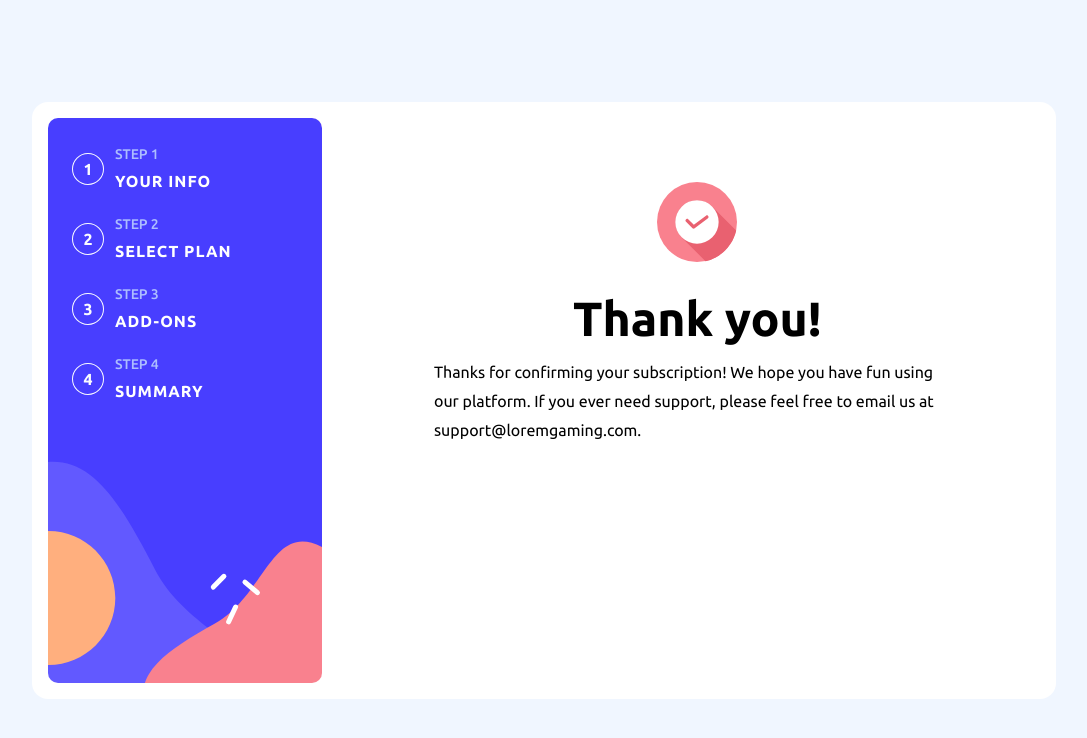
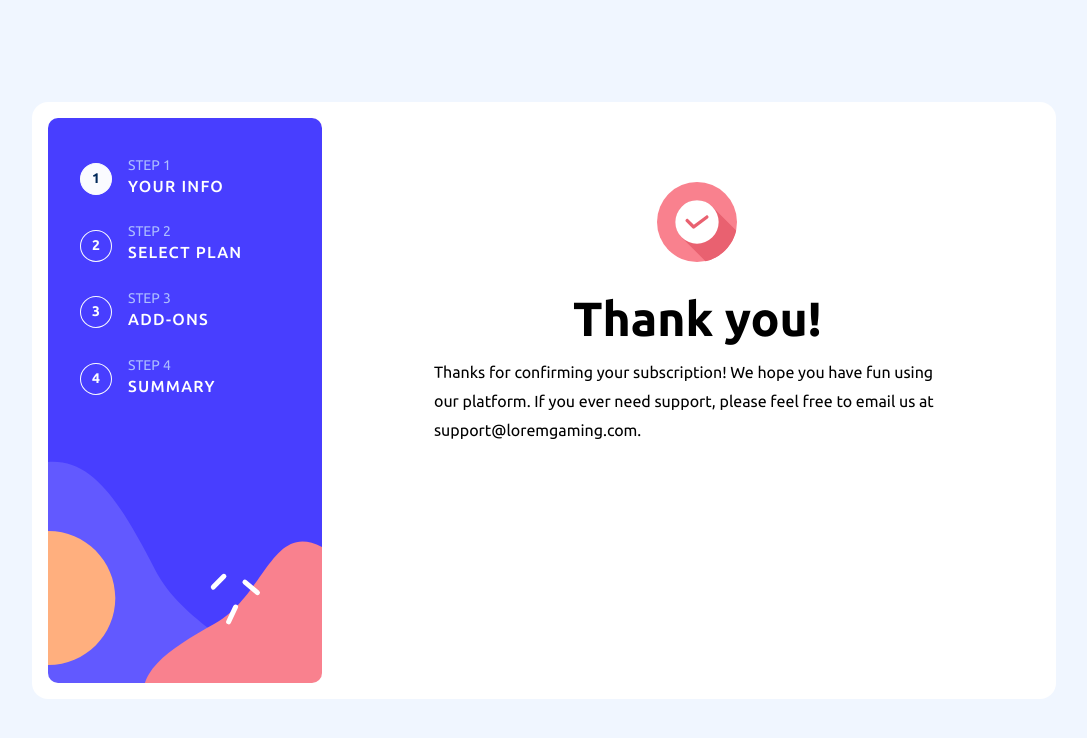
Before and after one commit to tripkmin/multiform, a React (Create React App) app: page / in a window 1280 px wide. Shown: the top 738 px of the page, without its empty margins (96-1183 px from the left). Built offline with nearby package versions, Linux system fonts and the light colour scheme.

Commit message:
feat: Implement activation indicator sidebar

```diff
--- a/src/components/MultiForm.tsx
+++ b/src/components/MultiForm.tsx
@@ -1,6 +1,6 @@
 import { useState } from 'react';
 import styled from 'styled-components';
-import { theme } from 'styles/constants';
+import { size, theme } from 'styles/constants';
 import SideBar from './SideBar';
 import Step1 from './Step1';
 import Step2 from './Step2';
@@ -34,7 +34,7 @@ export default function MultiForm() {
 
   return (
     <MultiFormBox>
-      <SideBar />
+      <SideBar currentStep={state.currentStep} />
       <StepBox>
         {/* <Step1 /> */}
         {/* <Step2 /> */}
@@ -53,6 +53,10 @@ const MultiFormBox = styled.div`
   border-radius: 1rem;
   background-color: ${theme.neutral.white};
   gap: 2rem;
+
+  @media screen and (max-width: ${size.desktop}) {
+    width: 100%;
+  }
 `;
 
 const StepBox = styled.div`
--- a/src/components/SideBar.tsx
+++ b/src/components/SideBar.tsx
@@ -2,12 +2,14 @@ import { phrases } from 'assets/phrases';
 import styled from 'styled-components';
 import { theme } from 'styles/constants';
 
-export default function SideBar() {
+export default function SideBar({ currentStep }: { currentStep: number }) {
   return (
     <SideBarBox>
       {phrases.steps.map((step, idx) => (
         <IndicatorBox key={idx}>
-          <Indicator>{idx + 1}</Indicator>
+          <Indicator $currentStep={currentStep} $currentIdx={idx + 1}>
+            {idx + 1}
+          </Indicator>
           <IndicatorHeadBox>
             <IndicatorSubHead>STEP {idx + 1}</IndicatorSubHead>
             <IndicatorHead>{step.toUpperCase()}</IndicatorHead>
@@ -22,7 +24,7 @@ const SideBarBox = styled.div`
   flex-basis: 274px;
   flex-shrink: 0;
   height: 565px;
-  padding: 1.5rem;
+  padding: 2.5rem 2rem;
   border-radius: 10px;
   background-image: url('./bg-sidebar-desktop.svg'),
     // 이미지가 로드되지 않았을 경우 그라디언트가 출력됨
@@ -34,36 +36,44 @@ const SideBarBox = styled.div`
       );
   display: flex;
   flex-direction: column;
-  gap: 1rem;
+  gap: 1.5rem;
 `;
 
 const IndicatorBox = styled.div`
   display: flex;
   align-items: center;
-  gap: 0.7rem;
-  font-weight: 700;
+  gap: 1rem;
 `;
 
-const Indicator = styled.span`
+const Indicator = styled.span<{ $currentStep: number; $currentIdx: number }>`
   display: flex;
   justify-content: center;
   align-items: center;
   width: 32px;
   height: 32px;
   border: 1px solid ${theme.neutral.alabaster};
-  color: ${theme.neutral.alabaster};
+  color: ${props =>
+    props.$currentStep === props.$currentIdx
+      ? theme.primary.marineBlue
+      : theme.neutral.alabaster};
+  background-color: ${props =>
+    props.$currentStep === props.$currentIdx ? theme.neutral.alabaster : 'transparent'};
   border-radius: 50%;
+  font-weight: 700;
+  font-size: 14px;
 `;
 
 const IndicatorHeadBox = styled.div``;
 
 const IndicatorSubHead = styled.p`
   font-size: 14px;
-  font-weight: 500;
+  font-weight: 400;
   color: ${theme.primary.pastelBlue};
+  line-height: 100%;
 `;
 
 const IndicatorHead = styled.p`
   color: ${theme.neutral.white};
-  letter-spacing: 1px;
+  font-weight: 500;
+  letter-spacing: 1.25px;
 `;
```
